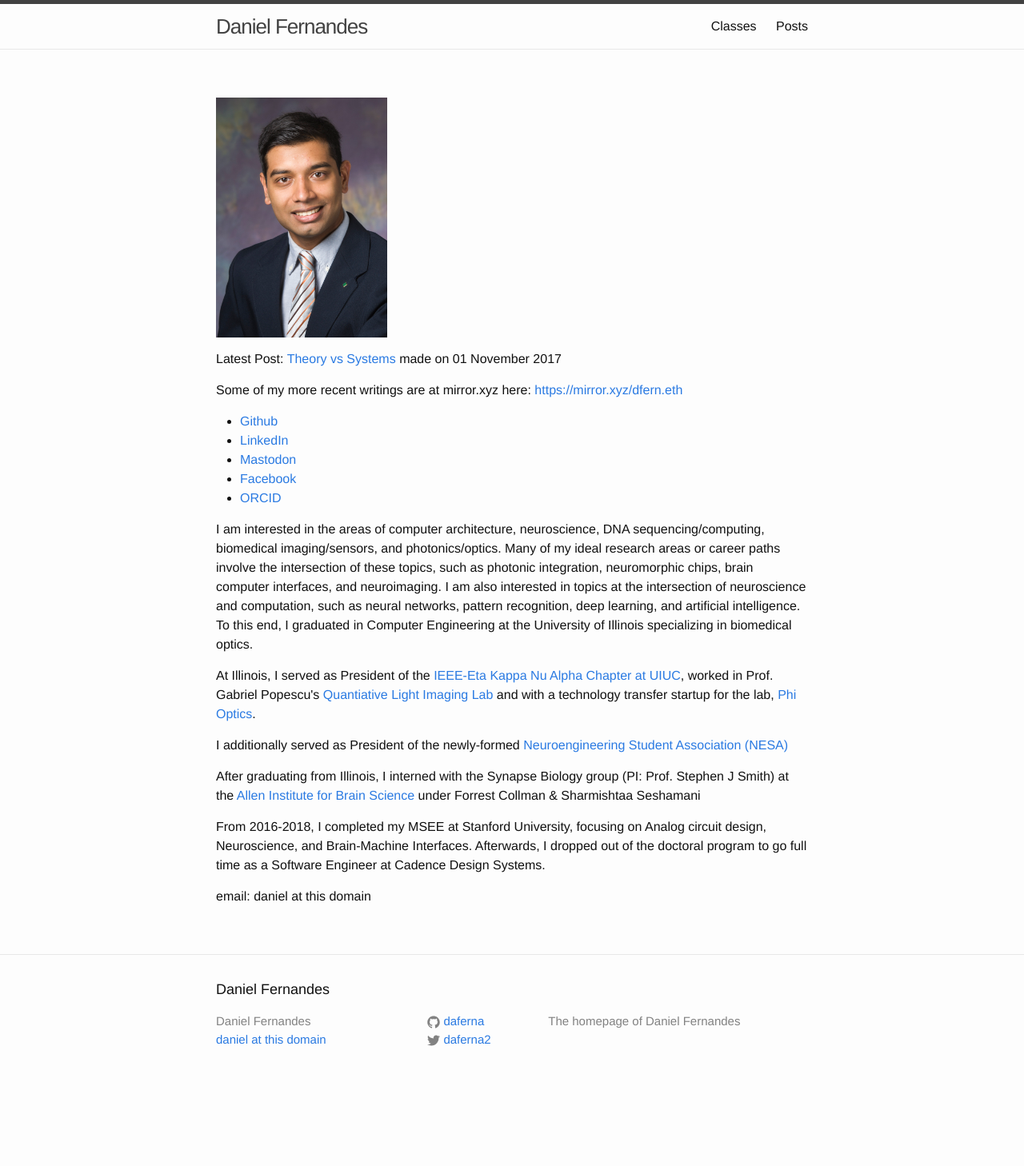
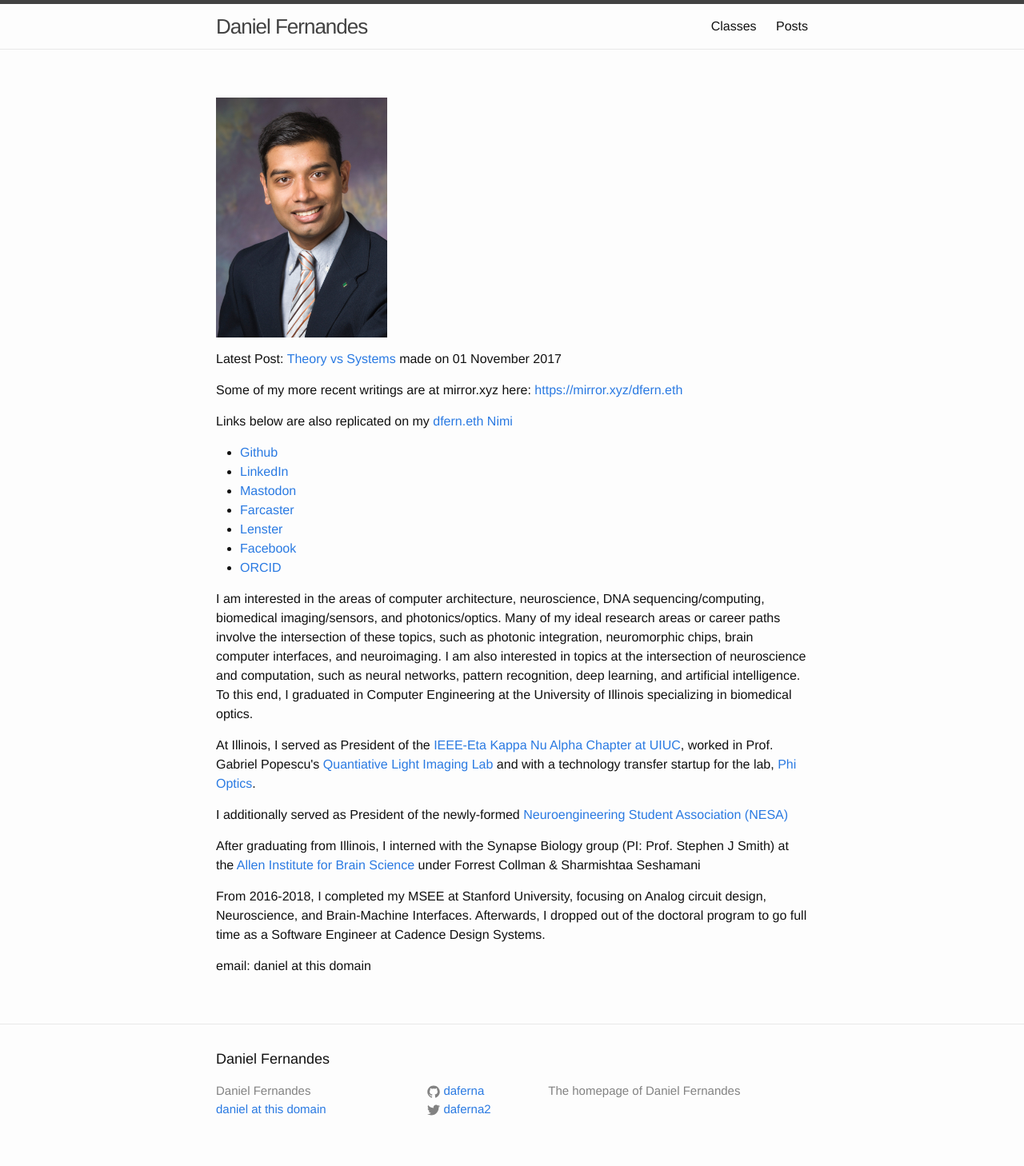
Before and after one commit to daferna/daferna.github.io, a Jekyll site: the page built from index.markdown, in a window 1280 px wide. Shown: the whole page at 80% size. Built offline with Jekyll 4.4.1, drawn with Linux system fonts in a browser that asks for light colours; before the commit the page ends 1371 px from its top, so only the background shows below that.

Commit message:
Update index.markdown
Adding lenster, farcaster, and Nimi

```diff
--- a/index.markdown
+++ b/index.markdown
@@ -6,10 +6,13 @@ categories:
 <img style="display:block" src="img/daniel.jpg" alt="Photo of Daniel Fernandes" height="300" />
 <p>Latest Post: <a href="{{site.posts[0].url}}">{{site.posts[0].title}}</a> made on {{site.posts[0].date | date_to_long_string}} </p>
 <p>Some of my more recent writings are at mirror.xyz here: <a href="https://mirror.xyz/dfern.eth">https://mirror.xyz/dfern.eth</a></p>
+<p>Links below are also replicated on my <a href="https://dfern.eth.limo" rel="me">dfern.eth Nimi</a></p>
 <ul>
     <li><a rel="me" href="https://github.com/daferna">Github</a></li>
     <li><a rel="me" href="http://www.linkedin.com/in/daferna">LinkedIn</a></li>
     <li><a rel="me" href="https://cryptodon.lol/@dfern">Mastodon</a></li>
+    <li><a rel="me" href="https://fcast.me/dfern">Farcaster</a></li>
+    <li><a rel="me" href="https://lenster.xyz/u/dfern">Lenster</a></li>
     <li><a rel="me" href="https://facebook.com/dfernandes">Facebook</a></li>
     <li><a rel="me" href="http://orcid.org/0000-0002-5079-2777">ORCID</a></li>
 </ul>
```
